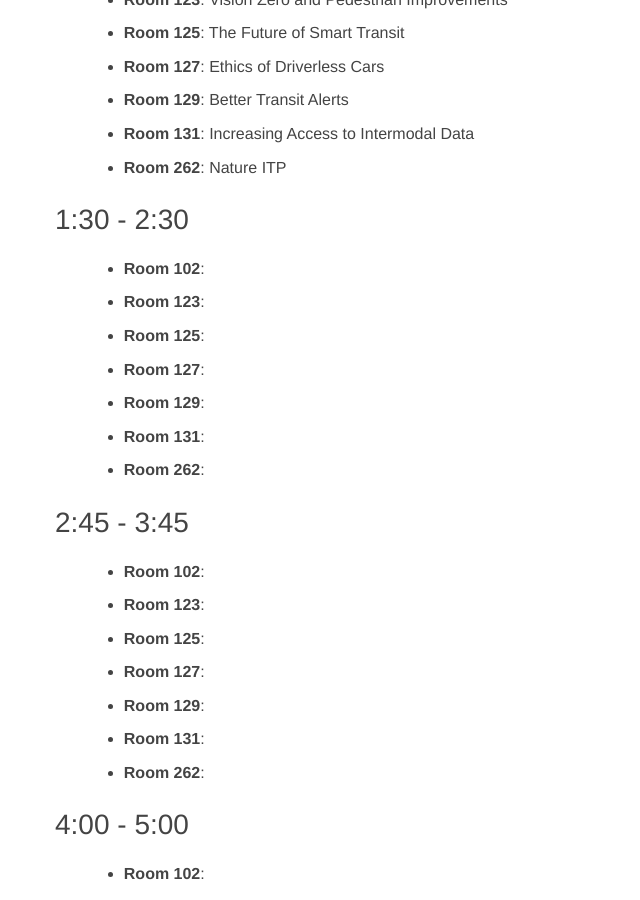
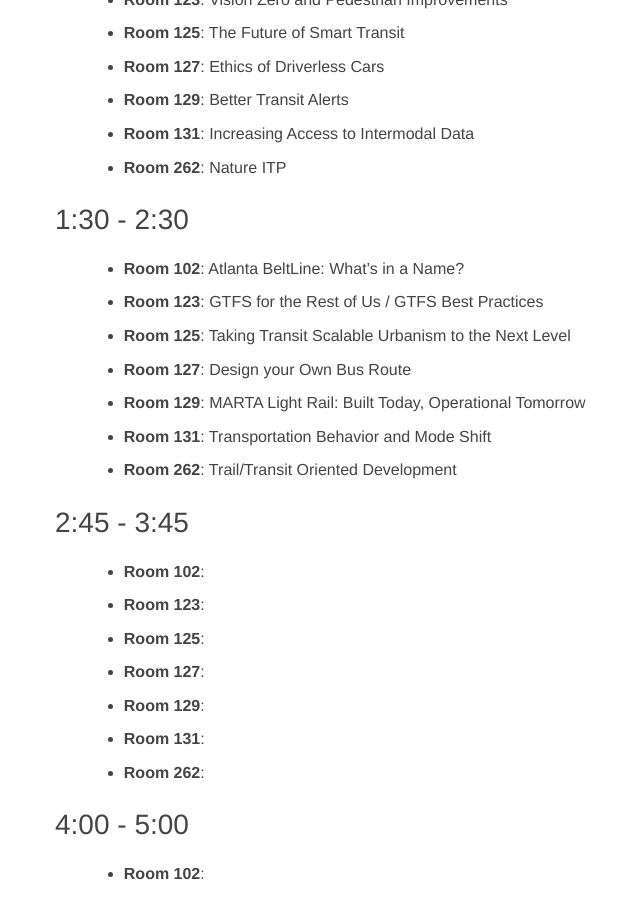
Before and after one commit to transpocamp/transportationcamp.org, a Jekyll site: the page built from events/south-2017/index.markdown, in a window 1280 px wide and 900 px high, scrolled down 505 px. Shown: the whole window, without its empty margins (249-889 px from the left). Built offline with Jekyll 4.4.1, drawn with Linux system fonts in a browser that asks for light colours; nearby versions of some CDN libraries.

Commit message:
TC South live updates

```diff
--- a/events/south-2017/index.markdown
+++ b/events/south-2017/index.markdown
@@ -23,13 +23,13 @@
 
 #### 1:30 - 2:30
 
-* **Room 102**:
-* **Room 123**:
-* **Room 125**:
-* **Room 127**:
-* **Room 129**:
-* **Room 131**:
-* **Room 262**:
+* **Room 102**: Atlanta BeltLine: What's in a Name?
+* **Room 123**: GTFS for the Rest of Us / GTFS Best Practices
+* **Room 125**: Taking Transit Scalable Urbanism to the Next Level
+* **Room 127**: Design your Own Bus Route
+* **Room 129**: MARTA Light Rail: Built Today, Operational Tomorrow
+* **Room 131**: Transportation Behavior and Mode Shift
+* **Room 262**: Trail/Transit Oriented Development
 
 #### 2:45 - 3:45
 
```
